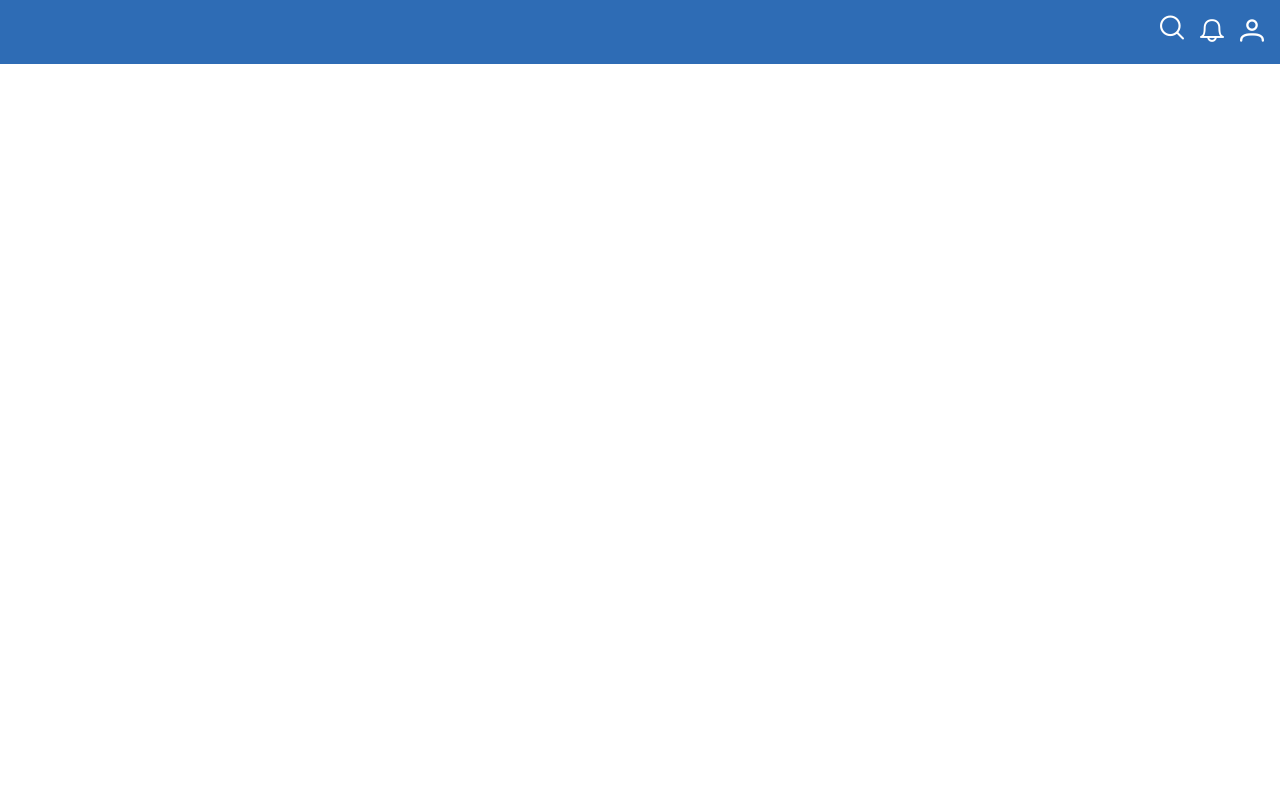
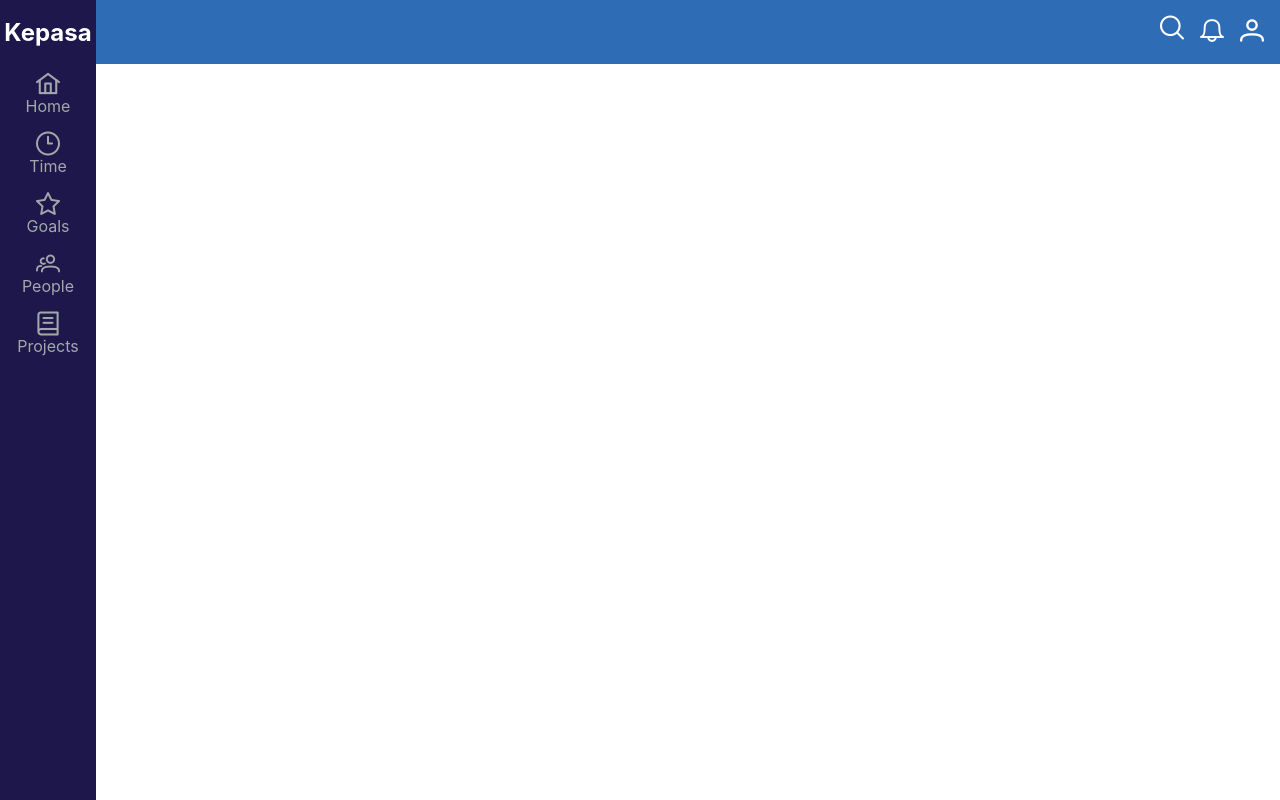
Before and after one commit to danieldanila/Kepasa, a Next.js app in the folder front-end/: page / in a window 1280 px wide. Built offline with nearby package versions, Linux system fonts and the light colour scheme.

Commit message:
Created and finished the Sidebar Component and changed some CSS for the Navbar Component

```diff
--- a/front-end/src/components/NotificationBar.js
+++ b/front-end/src/components/NotificationBar.js
@@ -45,7 +45,7 @@ export default function NotificationBar() {
   return (
     <div>
       <i
-        className="pi pi-bell"
+        className="navBarIcon pi pi-bell"
         onClick={handleFocus}
         ref={notificationsBellRef}
       />
--- a/front-end/src/components/SearchBar.js
+++ b/front-end/src/components/SearchBar.js
@@ -37,7 +37,7 @@ export default function SearchBar() {
   return (
     <span className="p-input-icon-left" onBlur={handleFocus}>
       <i
-        className={`pi pi-search ${
+        className={`navBarIcon pi pi-search ${
           isFocused
             ? styles.searchBarIconFocused
             : styles.searchBarIconUnfocused
--- /dev/null
+++ b/front-end/src/components/Sidebar.js
@@ -0,0 +1,17 @@
+import SidebarElement from "./SidebarElement";
+import styles from "../styles/Sidebar.module.css";
+
+export default function Sidebar() {
+  return (
+    <div className={styles.container}>
+      <div className={styles.logo}>
+        <h2>Kepasa</h2>
+      </div>
+      <SidebarElement name="Home" icon="pi pi-home" />
+      <SidebarElement name="Time" icon="pi pi-clock" />
+      <SidebarElement name="Goals" icon="pi pi-star" />
+      <SidebarElement name="People" icon="pi pi-users" />
+      <SidebarElement name="Projects" icon="pi pi-book" />
+    </div>
+  );
+}
--- /dev/null
+++ b/front-end/src/components/SidebarElement.js
@@ -0,0 +1,10 @@
+import styles from "../styles/SidebarElement.module.css";
+
+export default function SidebarElement({ name, icon }) {
+  return (
+    <div className={styles.container}>
+      <i className={`${icon}`} />
+      <p>{name}</p>
+    </div>
+  );
+}
--- a/front-end/src/components/UserMenu.js
+++ b/front-end/src/components/UserMenu.js
@@ -21,7 +21,7 @@ export default function UserMenu() {
   return (
     <>
       <span onClick={(e) => menuRef.current.toggle(e)}>
-        <i className="pi pi-user" />
+        <i className="navBarIcon pi pi-user" />
       </span>
       <Menu model={userMenuList} popup ref={menuRef} />
     </>
--- a/front-end/src/pages/index.js
+++ b/front-end/src/pages/index.js
@@ -1,9 +1,11 @@
 import Navbar from "@/components/Navbar";
+import Sidebar from "@/components/Sidebar";
 
 export default function Home() {
   return (
     <>
       <Navbar />
+      <Sidebar />
     </>
   );
 }
--- a/front-end/src/styles/SearchBar.module.css
+++ b/front-end/src/styles/SearchBar.module.css
@@ -5,6 +5,11 @@
 
 .searchBarIconUnfocused {
   position: static !important;
+  color: #fff !important;
+}
+
+.searchBarIconUnfocused:hover {
+  color: #161310 !important;
 }
 
 .searchBarIconFocused {
@@ -14,7 +19,7 @@
 }
 
 .searchBarIconFocused:hover {
-  background-color: #fff;
+  color: #e9ecef !important;
 }
 
 .filteredDataContainer {
--- /dev/null
+++ b/front-end/src/styles/Sidebar.module.css
@@ -0,0 +1,17 @@
+.container {
+  background-color: #1d174b;
+  height: 100%;
+  width: 6rem;
+  position: fixed;
+  top: 0;
+  left: 0;
+}
+
+.logo {
+  height: 4rem;
+  display: flex;
+  align-items: center;
+  justify-content: center;
+  cursor: pointer;
+  color: #fff;
+}
--- /dev/null
+++ b/front-end/src/styles/SidebarElement.module.css
@@ -0,0 +1,13 @@
+.container {
+  display: flex;
+  flex-direction: column;
+  align-items: center;
+  color: #a4a7aa;
+  padding: 0.5rem 0;
+}
+
+.container:hover {
+  color: #fff;
+  background-color: #4e487c;
+  cursor: pointer;
+}
--- a/front-end/src/styles/globals.css
+++ b/front-end/src/styles/globals.css
@@ -10,13 +10,14 @@ body {
 
 .pi {
   font-size: 1.5rem !important;
+}
+
+.navBarIcon {
+  color: #fff;
   margin-right: 1rem;
-
-  color: #fff !important;
   cursor: pointer;
 }
 
-.pi:hover {
-  background-color: #161310;
-  border-radius: 0rem;
+.navBarIcon:hover {
+  color: #161310;
 }
```
